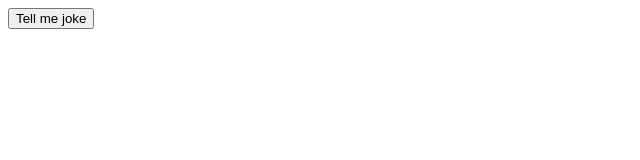
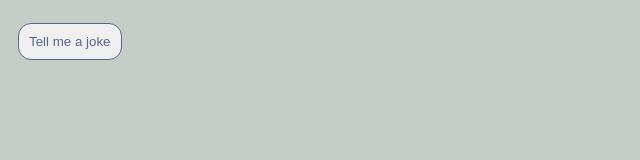
Before and after one commit to BeeHexed/jokeGenerator, a website built with Parcel: page index.html in a window 1280 px wide. Shown: the whole page, without its empty margins (0-640 px from the left). Built offline with nearby package versions, Linux system fonts and the light colour scheme.

Commit message:
restored

```diff
--- a/index.html
+++ b/index.html
@@ -2,7 +2,7 @@
 <html>
   <head>
 
-    <title>Joke Generator</title>
+    <title>Joke Generator 🎭</title>
     <meta charset="UTF-8" />
 
     <link href="src/styles.css" rel="stylesheet" type="text/css" />
@@ -10,7 +10,7 @@
   </head>
 
   <body>
-    <button id="button">Tell me joke</button>
+    <button id="button">Tell me a joke</button>
     <div id="joke"><div>
     <script src="src/index.js"></script>
   </body>
--- a/src/styles.css
+++ b/src/styles.css
@@ -0,0 +1,18 @@
+body {
+    background-color: rgba(180, 187, 180, .75);
+}
+
+button {
+    margin: 15px 10px;
+    border-radius: 13px;
+    border: solid .75px rgb(85, 105, 139);
+    padding: 10px;
+    color: rgb(85, 105, 139);
+}
+
+.question {
+    text-align: center;
+}
+.jokeText {
+    color: #bd5ead;
+}
```
